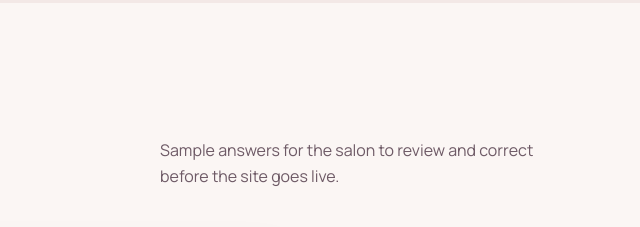
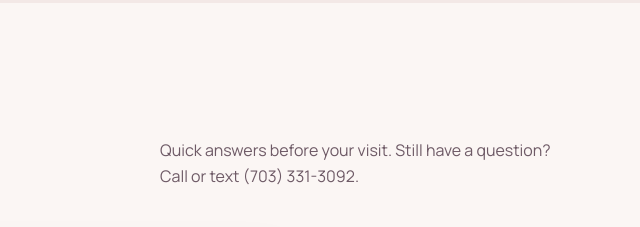
Before and after one commit to hwplummer-creator/beauty-is-key, a plain HTML site: page index.html in a window 1280 px wide. Shown: the part 5220-5447 px from the top of the page, 640-1280 px from the left. Drawn offline with nearby package versions, Linux system fonts and the light colour scheme.

Commit message:
Add files via upload

```diff
--- a/index.html
+++ b/index.html
@@ -194,7 +194,7 @@
     <div class="wrap">
       <div class="sec-head">
         <div class="rv"><p class="eyebrow">FAQ</p><h2>Good to <em>know</em></h2></div>
-        <p class="rv d1">Sample answers for the salon to review and correct before the site goes live.</p>
+        <p class="rv d1">Quick answers before your visit. Still have a question? Call or text (703) 331-3092.</p>
       </div>
       <div class="faq rv">
         <details open><summary>How do I book an appointment?</summary><p>Appointments are by request. Send the style, size and length you want, and we'll confirm a time. A $25 deposit on Venmo (@Badkey127) holds your spot.</p></details>
```
